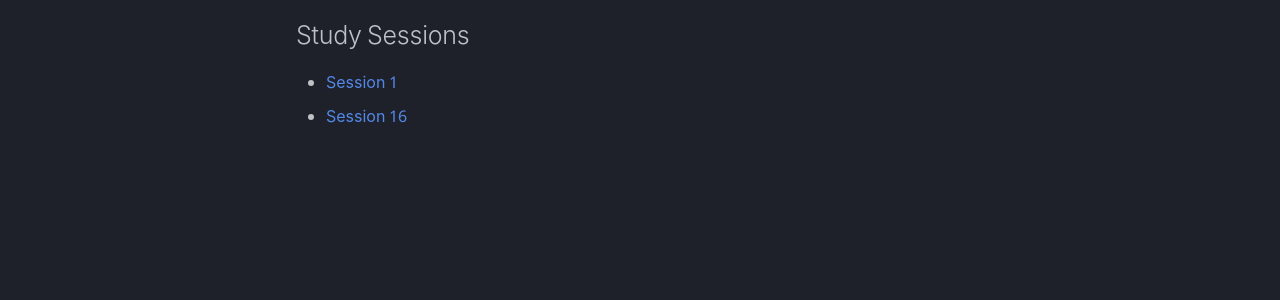
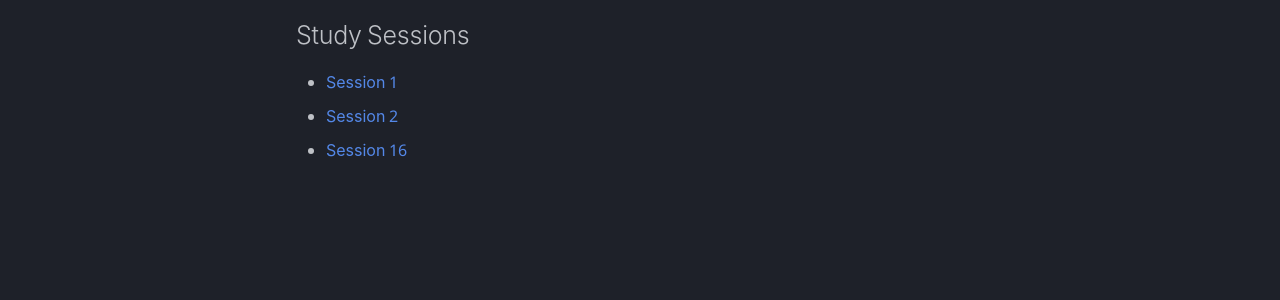
Before and after one commit to nqcm/pathway-to-arabic-study-group, an MkDocs documentation site: the page built from docs/surah-alhujuraat-sessions/index.md, in a window 1280 px wide. Shown: the part 275-575 px from the top of the page. Built offline with MkDocs 1.6.1 and Material for MkDocs 9.7.7, drawn with Linux system fonts in a browser that asks for light colours; comment, search, counter and statistics services are not loaded.

Commit message:
surah alhujuraat session 2

```diff
--- a/docs/surah-alhujuraat-sessions/index.md
+++ b/docs/surah-alhujuraat-sessions/index.md
@@ -5,4 +5,5 @@ Welcome to the study notes for Surah Al-Hujuraat. Below you will find the links
 ## Study Sessions
 
 - [Session 1](session-1.md)
+- [Session 2](session-2.md)
 - [Session 16](session-16.md)
```
